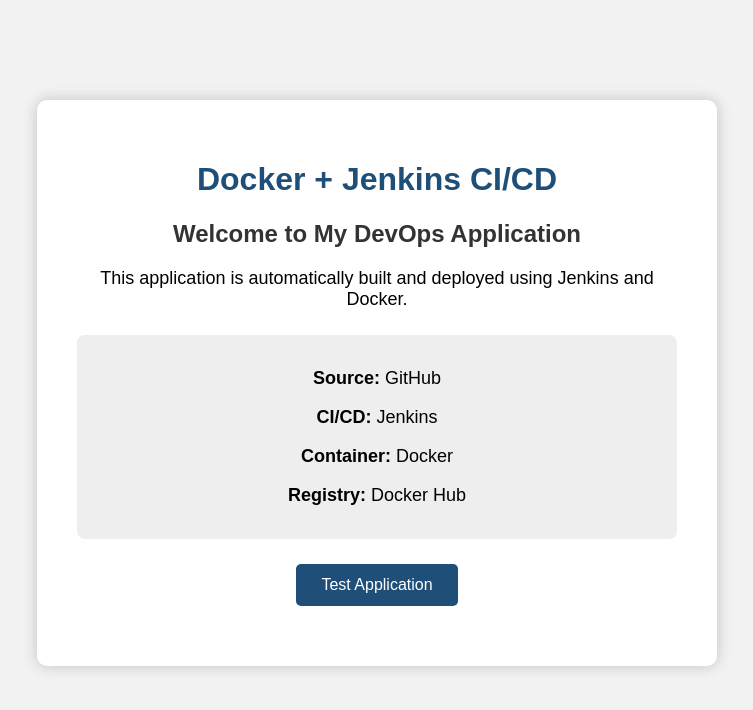
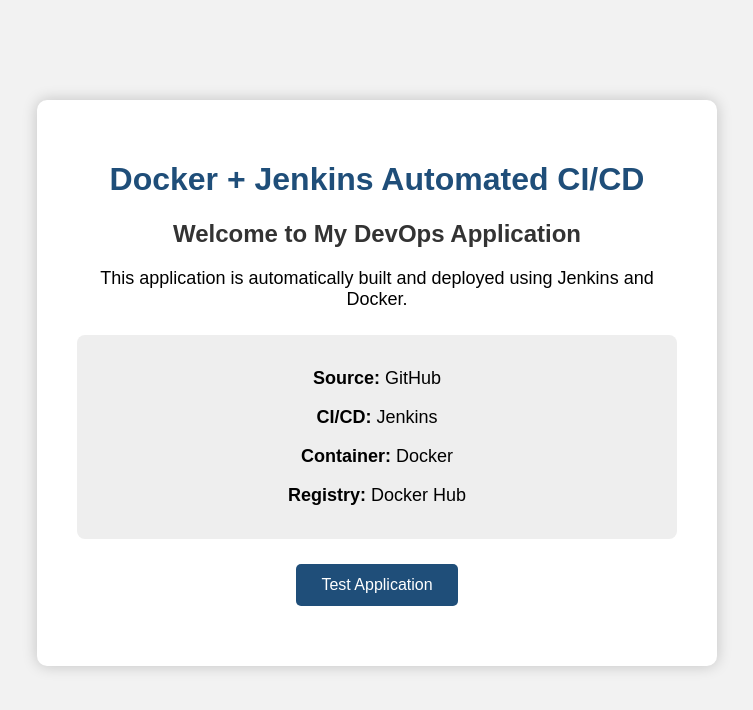
Before and after one commit to rajkumardevaraj92-debug/docker-jenkins-demo, a plain HTML site: page index.html in a window 1280 px wide. Shown: the whole page, without its empty margins (263-1016 px from the left). Drawn offline with Linux system fonts and the light colour scheme.

Commit message:
Update index.html

```diff
--- a/index.html
+++ b/index.html
@@ -9,7 +9,7 @@
 <body>
 
     <div class="container">
-        <h1>Docker + Jenkins CI/CD</h1>
+        <h1>Docker + Jenkins Automated CI/CD</h1>
 
         <h2>Welcome to My DevOps Application</h2>
 
```
